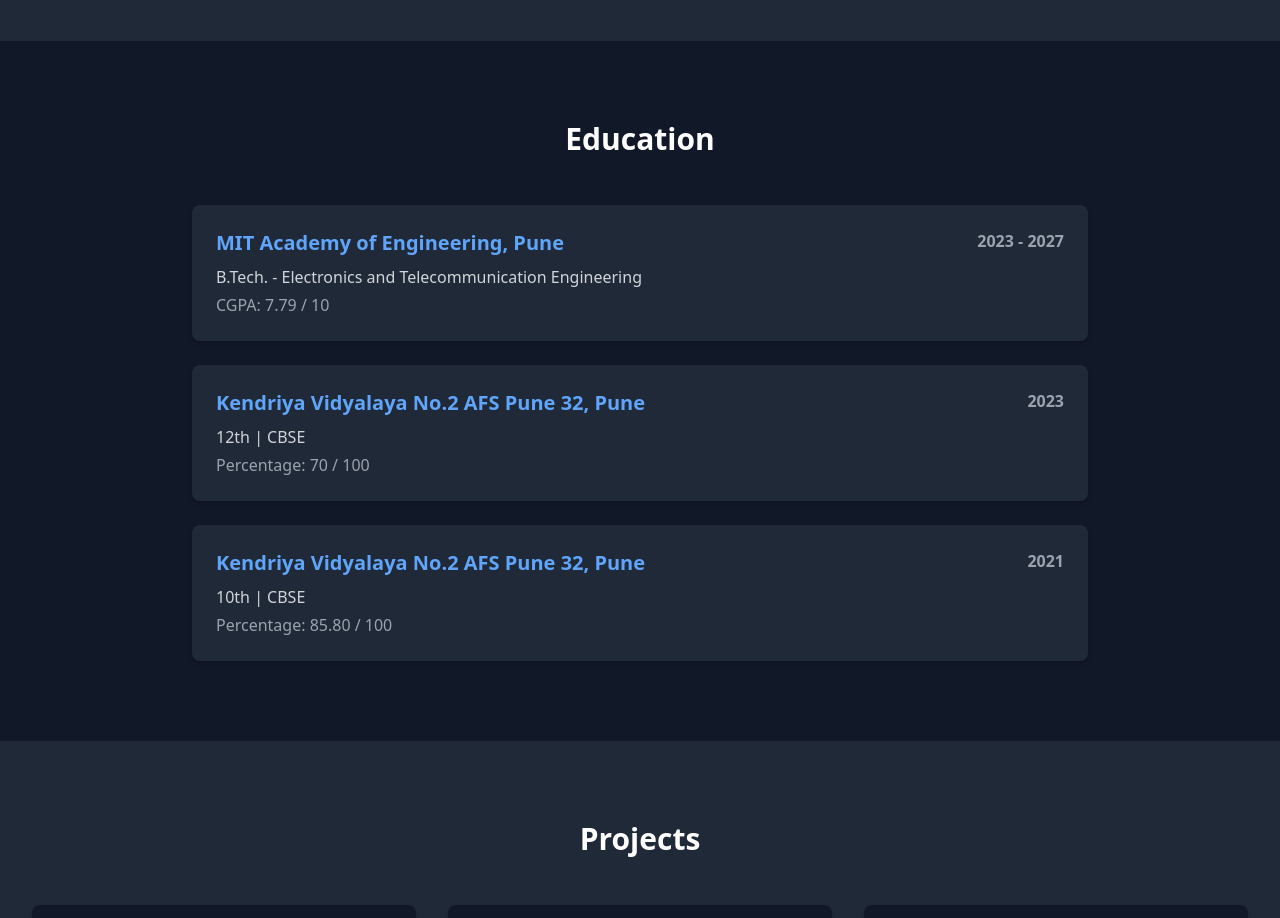
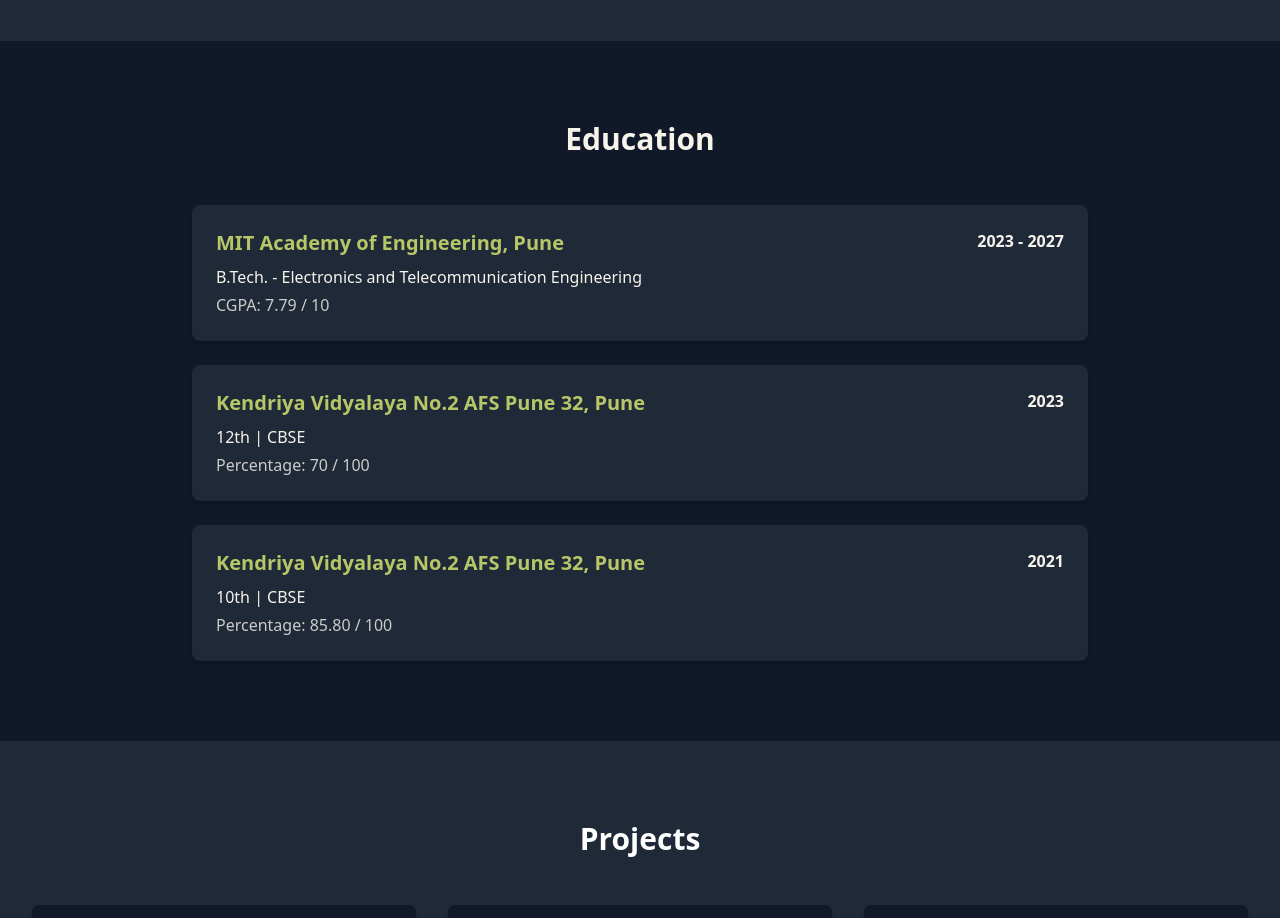
Before and after one commit to Shrutika8448/portfolio, a React (Vite) app: page / in a window 1280 px wide. Shown: the part 800-1718 px from the top of the page. Built offline with nearby package versions, Linux system fonts and the light colour scheme.

Commit message:
Update Education.jsx

```diff
--- a/src/components/Education.jsx
+++ b/src/components/Education.jsx
@@ -6,63 +6,53 @@
       year: '2023 - 2027',
       institution: 'MIT Academy of Engineering, Pune',
       degree: 'B.Tech. - Electronics and Telecommunication Engineering',
-      grade: 'CGPA: 7.79 / 10'
+      grade: 'CGPA: 7.79 / 10',
     },
     {
       year: '2023',
       institution: 'Kendriya Vidyalaya No.2 AFS Pune 32, Pune',
       degree: '12th | CBSE',
-      grade: 'Percentage: 70 / 100'
+      grade: 'Percentage: 70 / 100',
     },
     {
       year: '2021',
       institution: 'Kendriya Vidyalaya No.2 AFS Pune 32, Pune',
       degree: '10th | CBSE',
-      grade: 'Percentage: 85.80 / 100'
-    }
+      grade: 'Percentage: 85.80 / 100',
+    },
   ]
 
   return (
-    <section id="education" className="py-20 bg-gray-50 dark:bg-gray-900 transition-colors">
+    <section id="education" className="py-20 bg-offwhite-light dark:bg-gray-900 transition-colors">
       <div className="max-w-7xl mx-auto px-4 sm:px-6 lg:px-8">
-        <motion.h2
-          className="text-3xl font-bold text-center mb-12 text-gray-900 dark:text-white"
-          initial={{ opacity: 0 }}
-          whileInView={{ opacity: 1 }}
-          viewport={{ once: true }}
-        >
+        <h2 className="text-3xl font-bold text-center mb-12 text-olive-dark dark:text-offwhite-light">
           Education
-        </motion.h2>
+        </h2>
         <div className="max-w-4xl mx-auto space-y-6">
           {education.map((edu, index) => (
             <motion.div
               key={index}
-              className="bg-white dark:bg-gray-800 p-6 rounded-lg shadow-md transition-colors hover:shadow-xl"
-              initial={{ opacity: 0, x: -50 }}
-              whileInView={{ opacity: 1, x: 0 }}
+              className="bg-offwhite DEFAULT dark:bg-gray-800 p-6 rounded-lg shadow-md hover:shadow-xl transition-colors"
+              initial={{ opacity: 0, y: 30 }}
+              whileInView={{ opacity: 1, y: 0 }}
               viewport={{ once: true }}
               transition={{ duration: 0.5, delay: index * 0.1 }}
-              whileHover={{ x: 10 }}
             >
               <div className="flex flex-col md:flex-row md:justify-between md:items-start">
                 <div className="flex-1">
-                  <motion.h3
-                    className="text-xl font-semibold text-blue-600 dark:text-blue-400"
-                    whileHover={{ scale: 1.05, x: 5 }}
-                  >
+                  <h3 className="text-xl font-semibold text-olive-dark dark:text-olive-accent">
                     {edu.institution}
-                  </motion.h3>
-                  <p className="text-gray-700 dark:text-gray-300 mt-2">{edu.degree}</p>
-                  <p className="text-gray-600 dark:text-gray-400 mt-1">{edu.grade}</p>
+                  </h3>
+                  <p className="text-olive-dark/80 dark:text-offwhite-light mt-2">
+                    {edu.degree}
+                  </p>
+                  <p className="text-olive-dark/70 dark:text-offwhite-light/80 mt-1">
+                    {edu.grade}
+                  </p>
                 </div>
-                <motion.span
-                  className="text-gray-500 dark:text-gray-400 mt-2 md:mt-0 font-semibold"
-                  initial={{ opacity: 0 }}
-                  whileInView={{ opacity: 1 }}
-                  transition={{ delay: 0.3 }}
-                >
+                <span className="text-olive-soft dark:text-offwhite-light mt-2 md:mt-0 font-semibold">
                   {edu.year}
-                </motion.span>
+                </span>
               </div>
             </motion.div>
           ))}
```
